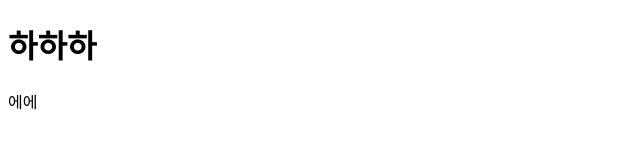
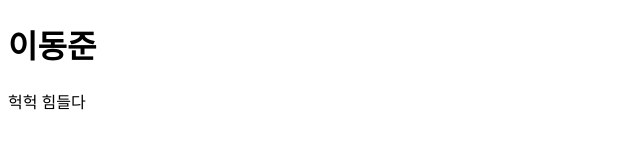
Before and after one commit to DongJoonLeeDJ/webhosting_20210322_603, a plain HTML site: page index.html in a window 1280 px wide. Shown: the whole page, without its empty margins (0-640 px from the left). Drawn offline with Linux system fonts and the light colour scheme.

Commit message:
index.html 수정했다

```diff
--- a/index.html
+++ b/index.html
@@ -6,7 +6,7 @@
     <title>Document</title>
 </head>
 <body>
-    <h1>하하하</h1>
-    <p>에에</p>
+    <h1>이동준</h1>
+    <p>헉헉 힘들다</p>
 </body>
 </html>
```
